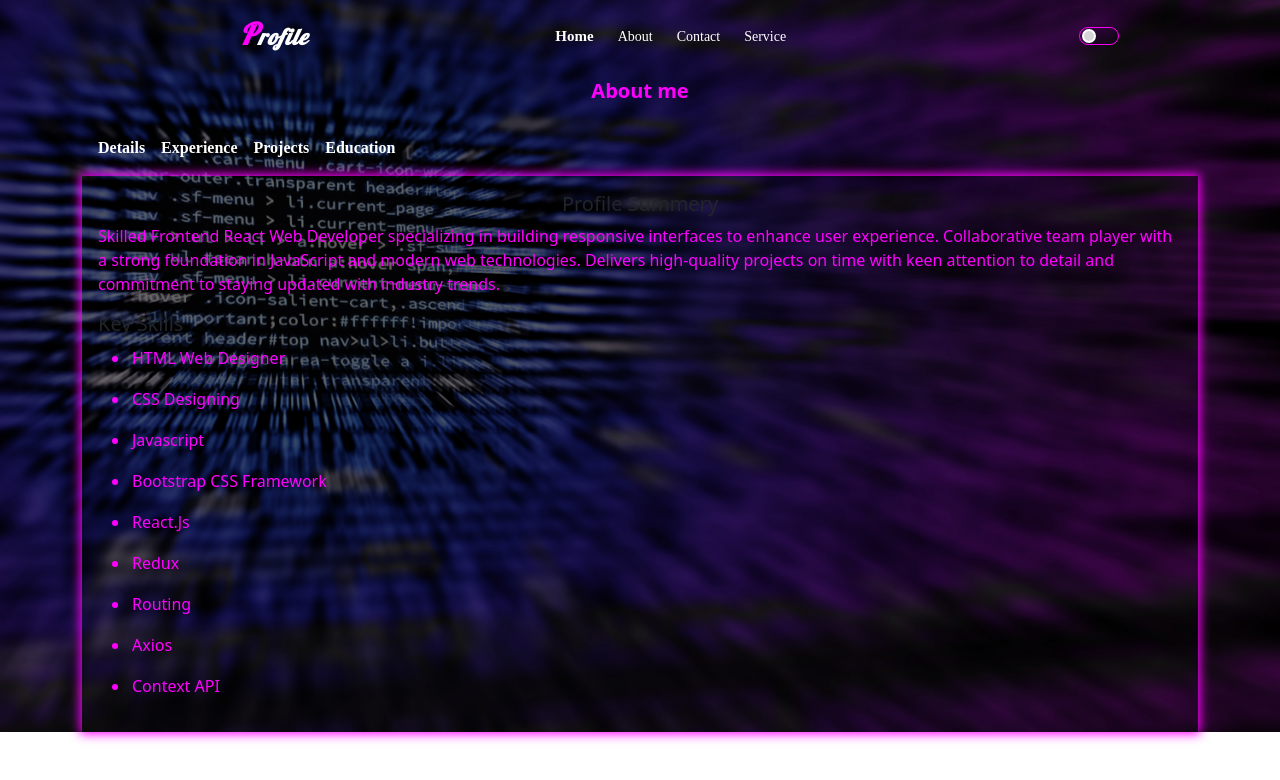
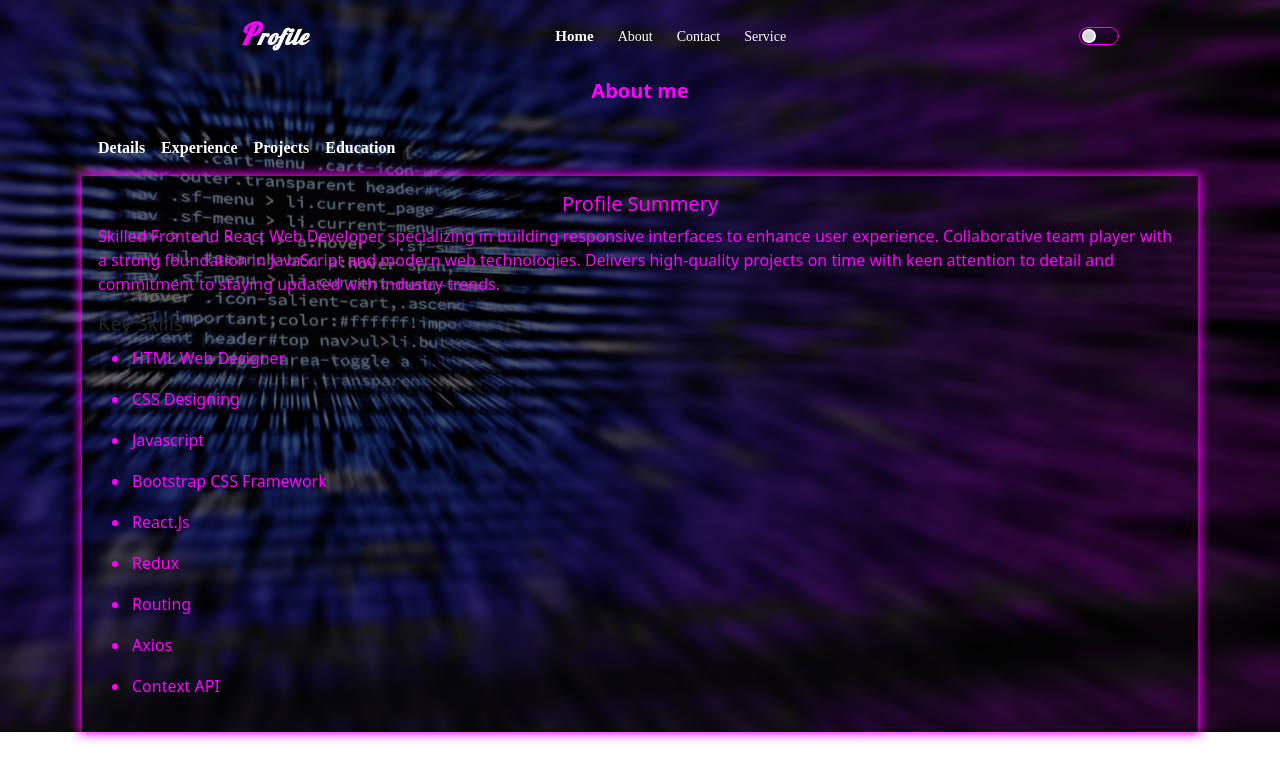
Before and after one commit to Bisworanjan34/updateportfoliio, a React (Vite) app: page /about/details in a window 1280 px wide. Shown: the top 780 px of the page. Built offline with nearby package versions, Linux system fonts and the light colour scheme; a web font is replaced by a local one.

Commit message:
Update Details.jsx

```diff
--- a/src/pages/about/details/Details.jsx
+++ b/src/pages/about/details/Details.jsx
@@ -3,7 +3,7 @@ import './Details.css'
 const Details = () => {
   return (
     <div className='details-div'>
-      <h5 className='text-center'>Profile Summery</h5>
+      <h5 className='text-center tpurple d-title'>Profile Summery</h5>
       <p className='tpurple'>Skilled Frontend React Web Developer specializing in building
         responsive interfaces to enhance user experience. Collaborative
         team player with a strong foundation in JavaScript and modern
```
